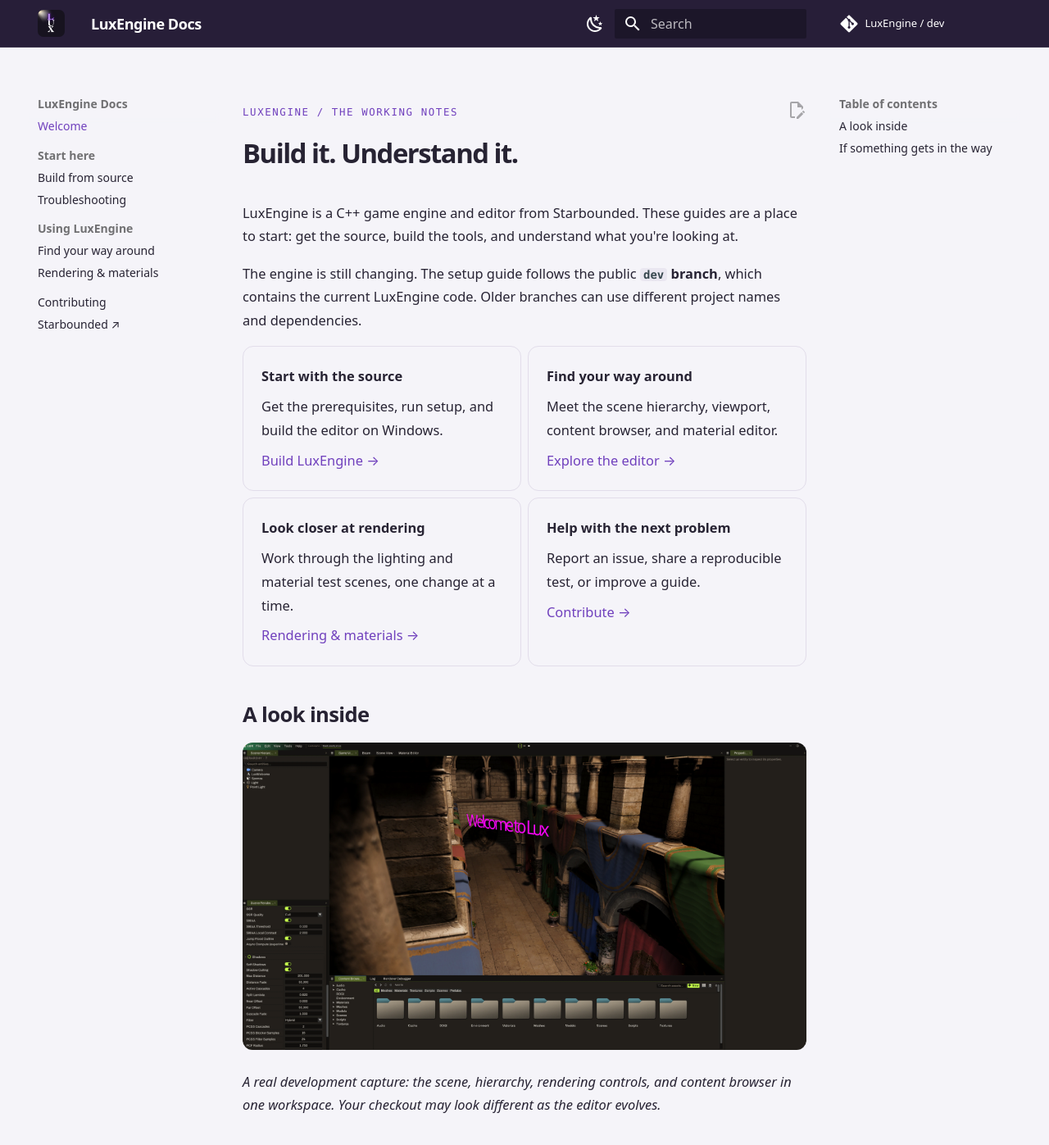
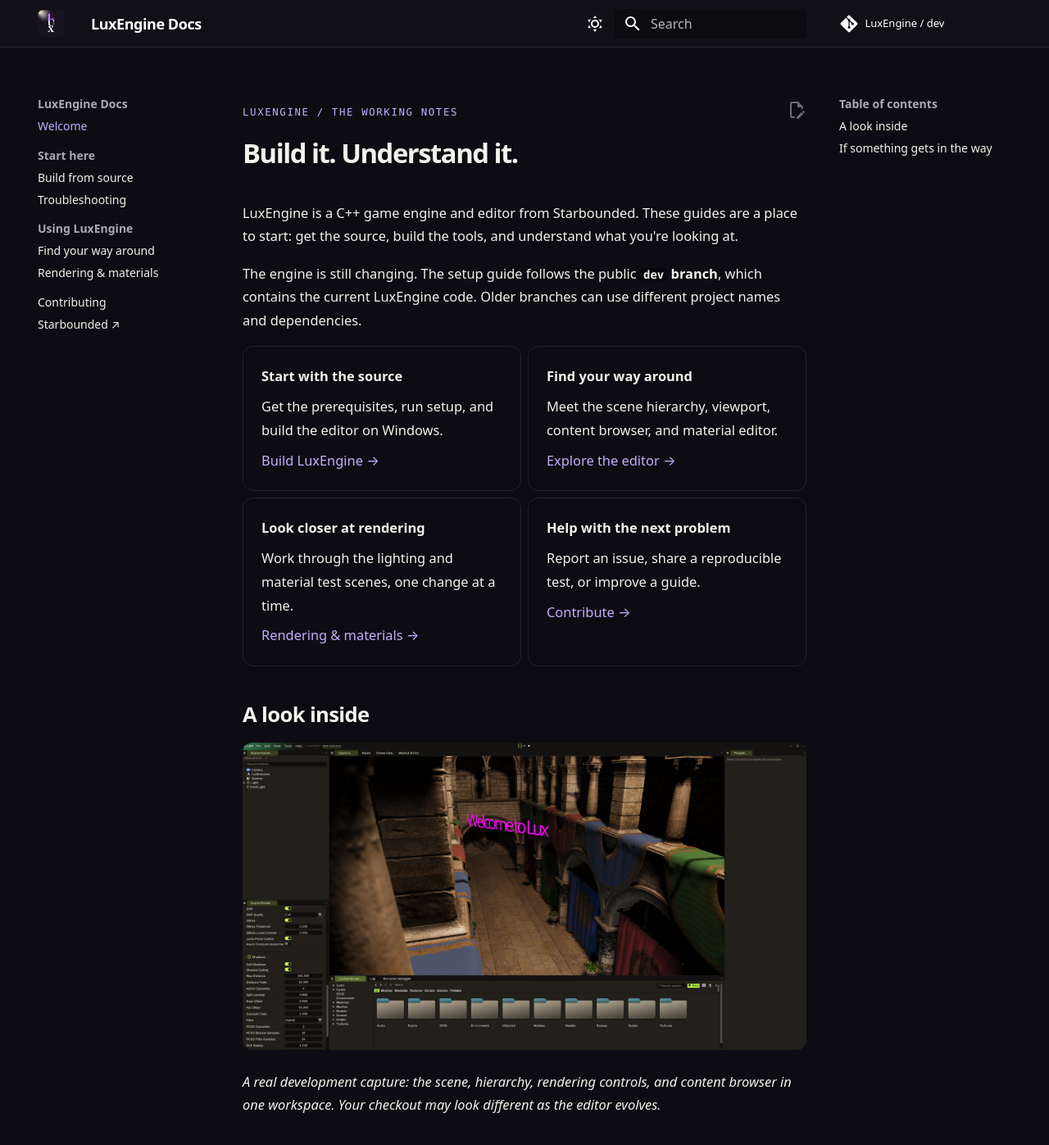
Before and after one commit to starbounded-dev/starwebsite, an MkDocs documentation site: the page built from documentation/docs/index.md, in a window 1280 px wide and 1400 px high. Shown: the top 1397 px of the window at 82% size. Built offline with MkDocs 1.6.1 and Material for MkDocs 9.7.7, drawn with Linux system fonts in a browser that asks for light colours; comment, search, counter and statistics services are not loaded.

Commit message:
Open the docs in dark, matching the site's night palette
MkDocs Material opens on the first palette, which was the light one. Put
slate first so the docs default to dark like starbounded.com, and use the
site's own paper, ink, muted and code colours with LuxEngine violet links.
A reader's saved choice still wins.

Co-Authored-By: Claude Opus 5.5 <noreply@anthropic.com>

```diff
--- a/documentation/docs/assets/stylesheets/extra.css
+++ b/documentation/docs/assets/stylesheets/extra.css
@@ -14,13 +14,22 @@
   --md-code-bg-color: #eae7f1;
 }
 
+/* Same night palette as app/globals.css, with LuxEngine violet as the accent. */
 [data-md-color-scheme="slate"] {
-  --md-hue: 260;
-  --md-default-bg-color: #191620;
-  --md-default-fg-color: #eeeaf6;
-  --md-typeset-a-color: #bda0ed;
-  --md-accent-fg-color: #bda0ed;
+  --md-hue: 285;
+  --md-default-bg-color: oklch(0.158 0.012 285);
+  --md-default-fg-color: oklch(0.96 0.008 95);
+  --md-default-fg-color--light: oklch(0.74 0.016 285);
+  --md-default-fg-color--lighter: oklch(0.74 0.016 285 / 0.6);
+  --md-default-fg-color--lightest: oklch(0.96 0.008 95 / 0.1);
+  --md-code-bg-color: oklch(0.125 0.012 285);
+  --md-code-fg-color: oklch(0.96 0.008 95);
+  --md-typeset-a-color: oklch(0.8 0.12 297);
+  --md-accent-fg-color: oklch(0.86 0.1 297);
+  --md-primary-fg-color: oklch(0.176 0.013 285);
+  --md-footer-bg-color: oklch(0.176 0.013 285);
 }
+[data-md-color-scheme="slate"] .md-footer { background: oklch(0.176 0.013 285); }
 
 .md-header { box-shadow: none; border-bottom: 1px solid #ffffff18; }
 .md-header__button.md-logo img { width: 1.65rem; height: 1.65rem; border-radius: .35rem; }
--- a/documentation/mkdocs.yml
+++ b/documentation/mkdocs.yml
@@ -23,19 +23,21 @@ theme:
     - search.suggest
     - content.action.edit
     - content.code.copy
+  # Dark first: Material opens on the first scheme, and dark is the house
+  # default on starbounded.com too. A reader's own choice is remembered.
   palette:
+    - scheme: slate
+      primary: custom
+      accent: deep purple
+      toggle:
+        icon: material/weather-sunny
+        name: Switch to light mode
     - scheme: default
       primary: custom
       accent: deep purple
       toggle:
         icon: material/weather-night
         name: Switch to dark mode
-    - scheme: slate
-      primary: custom
-      accent: deep purple
-      toggle:
-        icon: material/weather-sunny
-        name: Switch to light mode
 
 nav:
   - Welcome: index.md
```
